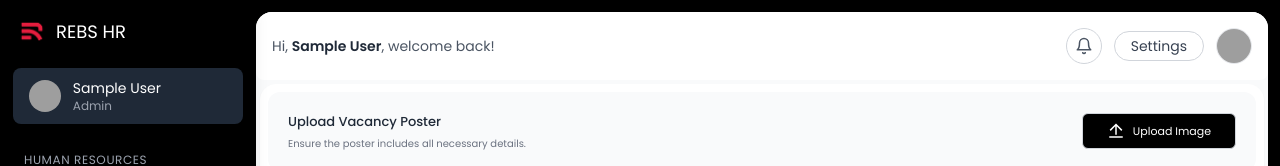
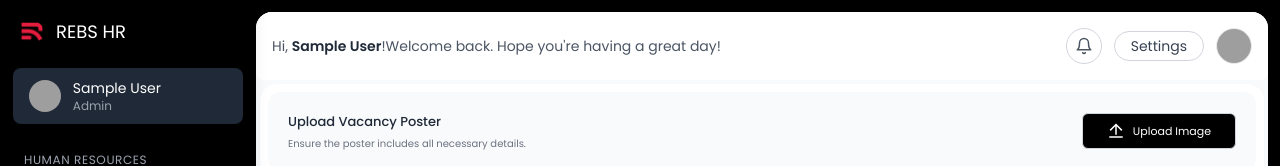
Before and after one commit to MuhammedAdhil86/RebsV2, a React (Vite) app: page /job in a window 1280 px wide. Shown: the top 166 px of the page. Built offline with nearby package versions, Linux system fonts and the light colour scheme; no server answers; sample sign-in values are in the browser's storage; grey boxes are pictures that could not be loaded; some icons are missing.

Commit message:
refactor(insurance): modularize employee insurance tab components and match UI layout

```diff
--- a/src/ui/headerglobal.jsx
+++ b/src/ui/headerglobal.jsx
@@ -48,7 +48,7 @@ export default function HeaderGlobal() {
       <div className="font-normal">
         <p className="text-sm text-gray-600 font-normal">
           Hi, <span className="font-semibold text-gray-800">{displayName}</span>
-          , welcome back!
+          !Welcome back. Hope you're having a great day!
         </p>
       </div>
 
```
